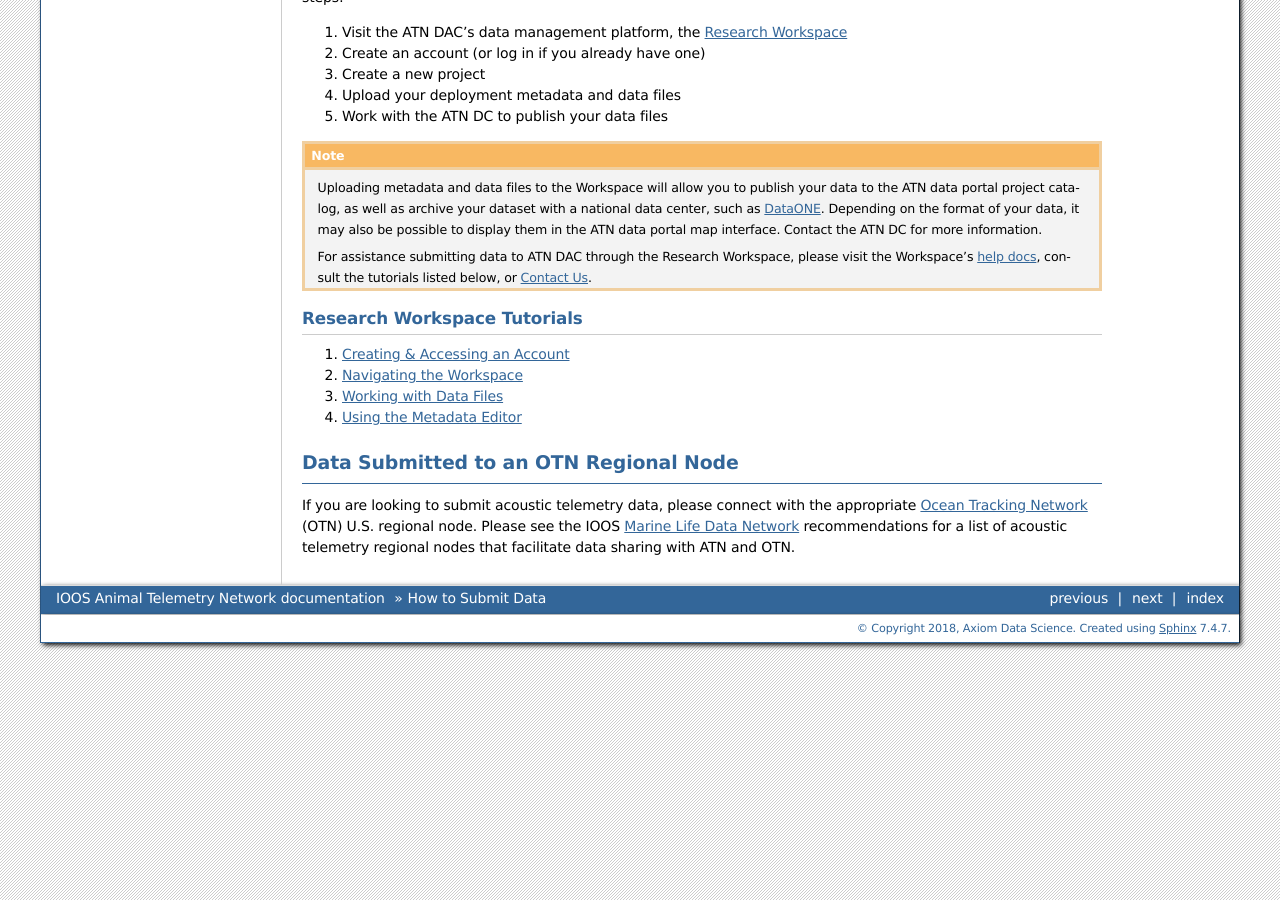
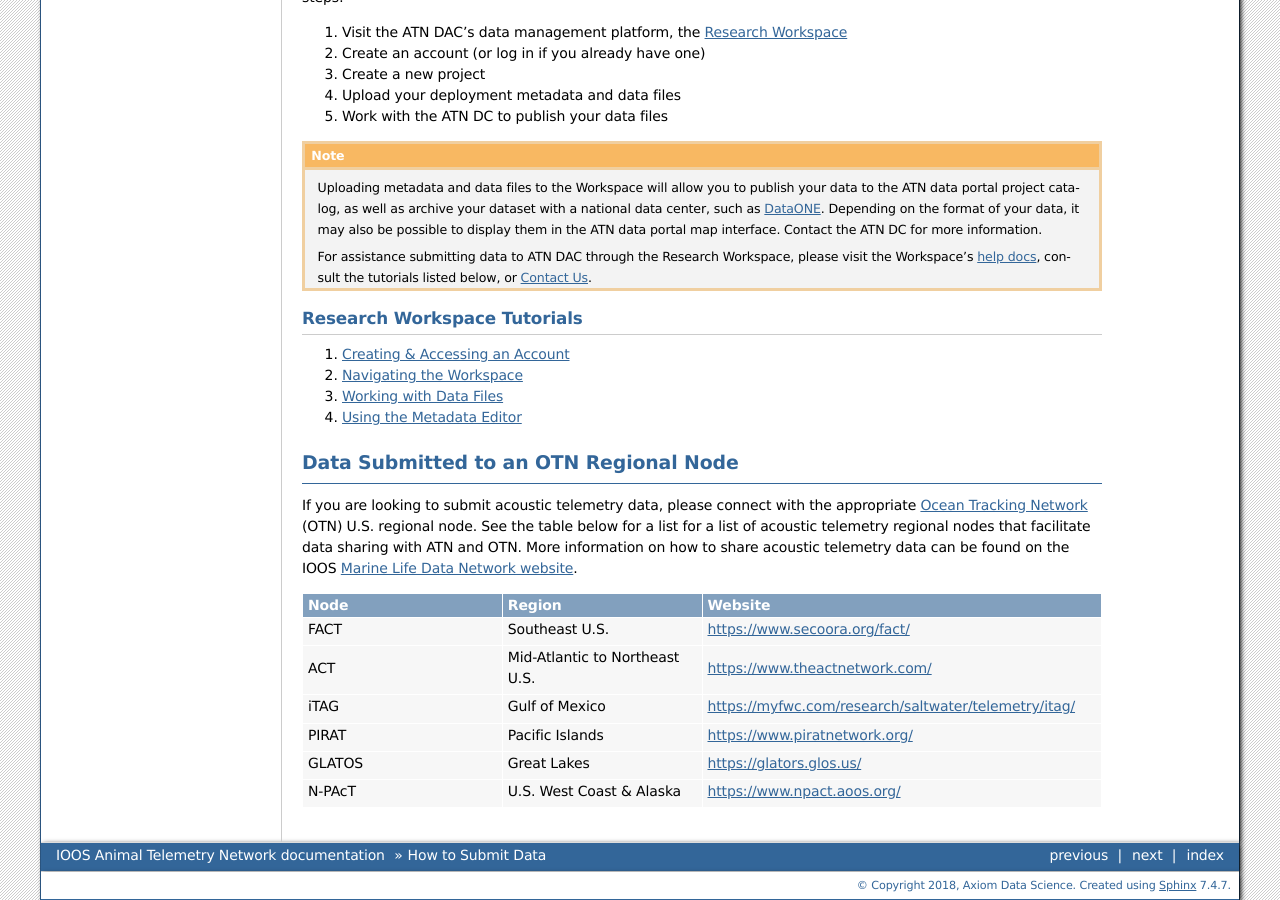
Before and after one commit to ioos/atn-docs, a Sphinx documentation site: the page built from docs/submit-data.rst, in a window 1280 px wide and 900 px high, scrolled down 1161 px. Built offline with Sphinx 7.4.7, drawn with Linux system fonts in a browser that asks for light colours.

Commit message:
Update submit-data.rst

```diff
--- a/docs/submit-data.rst
+++ b/docs/submit-data.rst
@@ -65,4 +65,30 @@ Research Workspace Tutorials
 Data Submitted to an OTN Regional Node
 ---------------------------------------------
 
-If you are looking to submit acoustic telemetry data, please connect with the appropriate `Ocean Tracking Network <https://oceantrackingnetwork.org/>`_ (OTN) U.S. regional node. Please see the IOOS `Marine Life Data Network <https://ioos.github.io/marine_life_data_network/>`_ recommendations for a list of acoustic telemetry regional nodes that facilitate data sharing with ATN and OTN.
+If you are looking to submit acoustic telemetry data, please connect with the appropriate `Ocean Tracking Network <https://oceantrackingnetwork.org/>`_ (OTN) U.S. regional node. See the table below for a list for a list of acoustic telemetry regional nodes that facilitate data sharing with ATN and OTN. More information on how to share acoustic telemetry data can be found on the IOOS `Marine Life Data Network website <https://ioos.github.io/marine_life_data_network/>`_.
+
+.. list-table::
+   :widths: 25 25 50
+   :header-rows: 1
+
+   * - Node
+     - Region
+     - Website
+   * - FACT
+     - Southeast U.S.
+     - https://www.secoora.org/fact/
+   * - ACT
+     - Mid-Atlantic to Northeast U.S.
+     - https://www.theactnetwork.com/
+   * - iTAG
+     - Gulf of Mexico
+     - https://myfwc.com/research/saltwater/telemetry/itag/
+   * - PIRAT
+     - Pacific Islands
+     - https://www.piratnetwork.org/
+   * - GLATOS
+     - Great Lakes
+     - https://glators.glos.us/
+   * - N-PAcT
+     - U.S. West Coast & Alaska
+     - https://www.npact.aoos.org/
```
